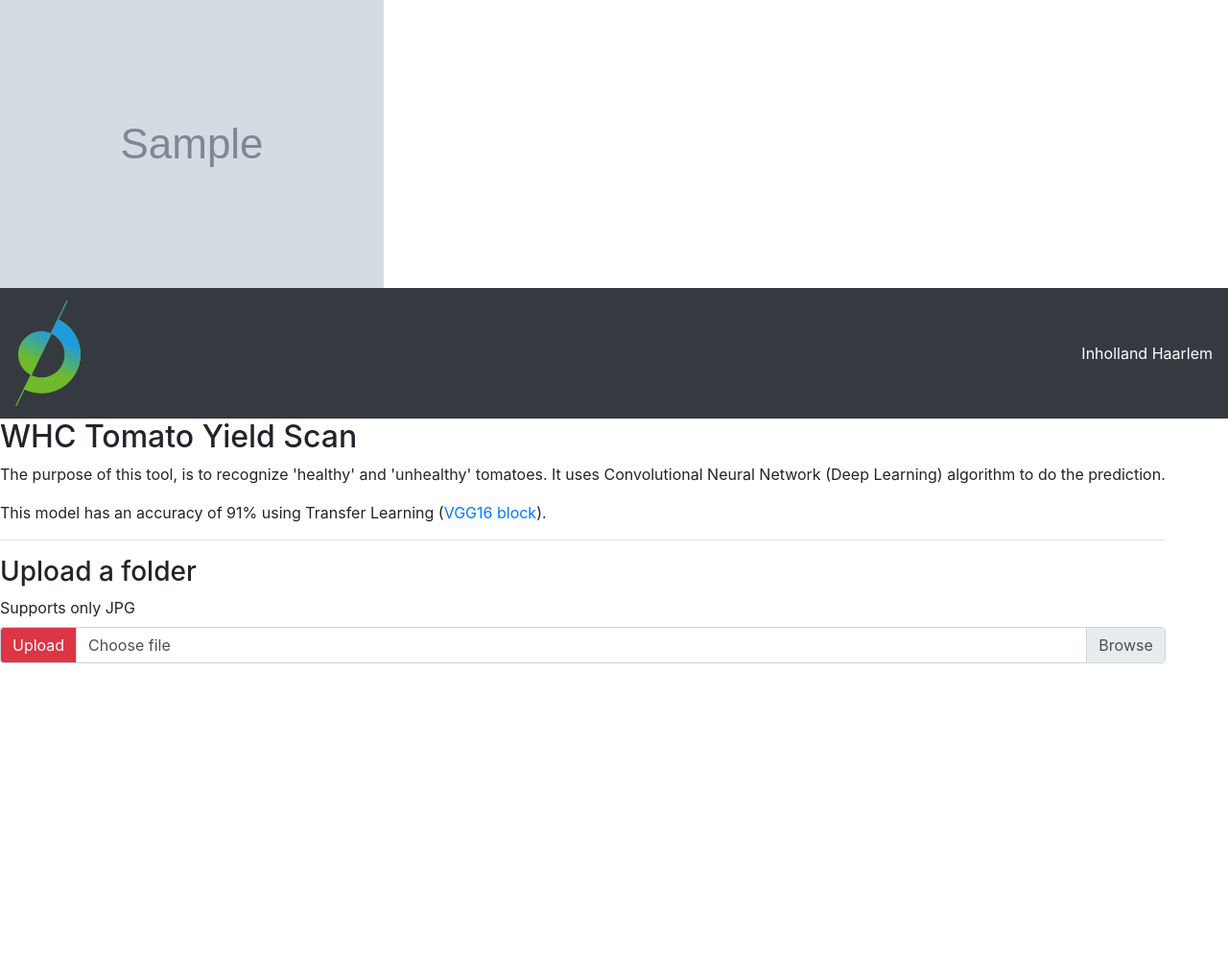
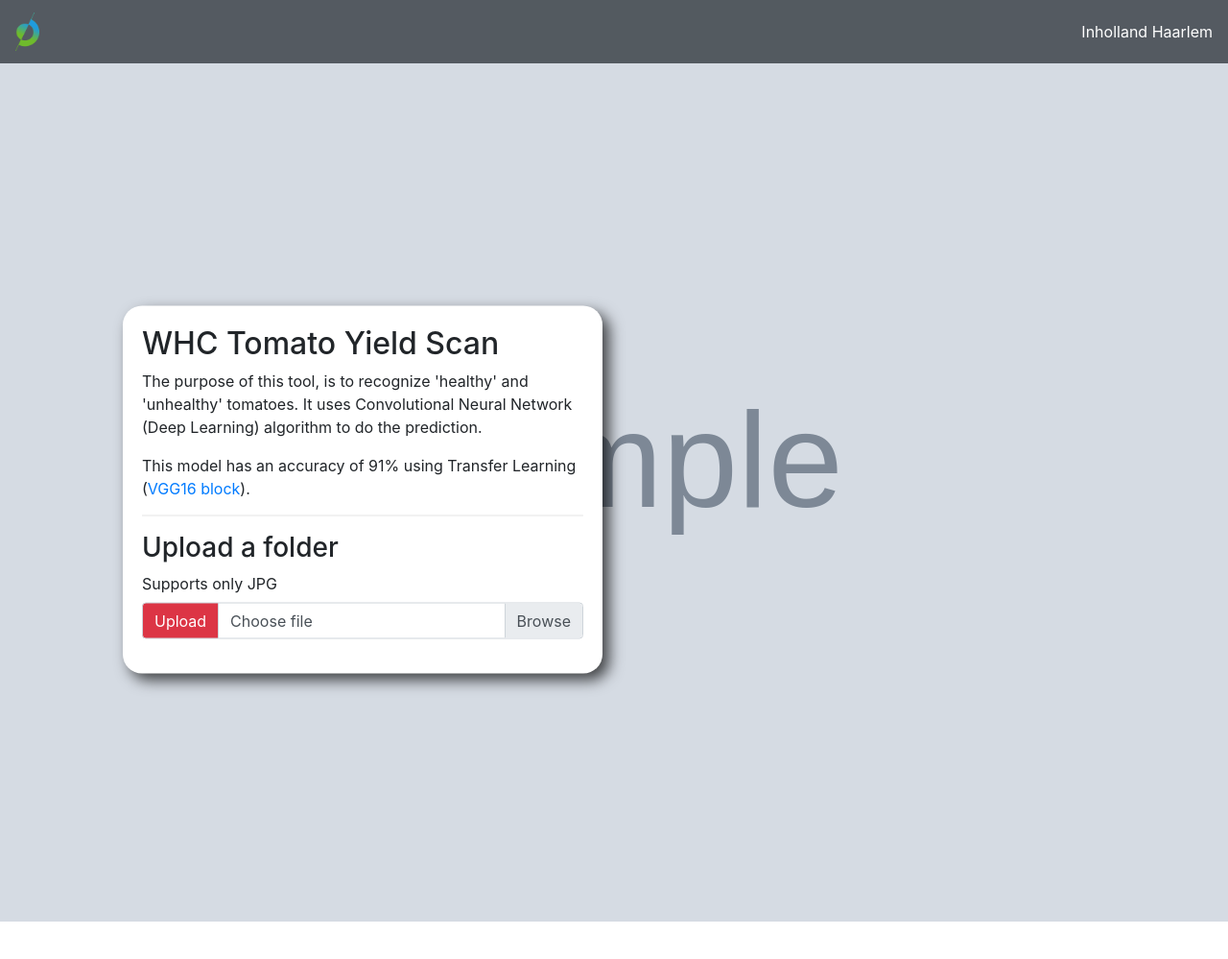
Before and after one commit to Jessevanduijne/4.2_WHC_Tomato_Yield_Scan, a Flask app: template App/WHC_Tomato_Yield_Scanner/templates/predict/predict.html in a window 1280 px wide. Shown: the top 999 px of the page at 96% size. Run offline with Flask 2, Linux system fonts and the light colour scheme; the template is opened without the code that fills it: most values are stand-ins (such as "Sample title", 1, 10 or a date in 2020); grey boxes marked "Sample" are stand-in pictures; some libraries are stand-ins or nearby versions.

Commit message:
merge fix

```diff
--- a/App/WHC_Tomato_Yield_Scanner/static/style.css
+++ b/App/WHC_Tomato_Yield_Scanner/static/style.css
@@ -0,0 +1,35 @@
+.predict {
+    top: 50%;
+    left: 10%;
+    background-color: white;
+    max-width: 500px;
+    padding: 20px;
+    transform: translateY(-50%);
+    border-radius: 20px;
+    box-shadow: 7px 7px 15px rgba(0, 0, 0, .7);
+}
+
+.tomatoSlider {
+    height: 100vh;
+    overflow: hidden;
+}
+
+.img {
+    width: 100%;
+}
+
+.navbar {
+    position: absolute;
+    top: 0;
+    left: 0;
+    width: 100%;
+    background-color: rgba(52, 58, 64, .8);
+}
+
+.brand-logo {
+    height: 40px;
+}
+
+.results {
+    margin-top: 80px;;
+}
--- a/App/WHC_Tomato_Yield_Scanner/templates/navbar.html
+++ b/App/WHC_Tomato_Yield_Scanner/templates/navbar.html
@@ -1,4 +1,4 @@
-<nav class="navbar navbar-dark bg-dark">
+<nav class="navbar navbar-dark">
     <a href="{{ url_for('predict.index') }}" class="navbar-brand"><img src="{{ url_for('static', filename='whc-logo.png') }}" class="brand-logo" alt="World Horti Center logo"></a>
     <span class="navbar-text">
         <a href="https://www.inholland.nl/" target="_blank">Inholland Haarlem</a>
--- a/App/WHC_Tomato_Yield_Scanner/templates/predict/predict.html
+++ b/App/WHC_Tomato_Yield_Scanner/templates/predict/predict.html
@@ -5,7 +5,7 @@
 <div class="tomatoSlider">
     {% for photo in tomatoes %}
     <div>
-        <img src="{{ url_for('static', filename='tomatoslider/'+photo) }}" alt="{{photo}}" class="img img-fluid">
+        <img src="../static/tomatoSlider/{{photo}}" alt="{{photo}}" class="img img-fluid">
     </div>
     {% endfor %}
 </div>
--- a/App/WHC_Tomato_Yield_Scanner/templates/predict/result.html
+++ b/App/WHC_Tomato_Yield_Scanner/templates/predict/result.html
@@ -17,13 +17,13 @@
 </div>
 <h3><a data-toggle="collapse" href="#collapseExample" role="button" aria-expanded="false" aria-controls="collapseExample" class="badge badge-pill badge-success">Toggle all predicted images</a></h3>
 <div class="text-right">
-    <a href="{{ url_for('render') }}" class="badge badge-pill badge-dark">Predict another set</a>
+    <a href="{{ url_for('predict.index') }}" class="badge badge-pill badge-dark">Predict another set</a>
 </div>
 <div class="collapse" id="collapseExample">
     <div class="row flex-wrap">
         {% for key, value in result.items() %}
             <div class="col-3 my-3">
-                <img src="{{ url_for('static', filename='uploads/'+key) }}" alt="{{ key }}" class="img img-thumbnail">
+                <img src="{{ url_for('static', filename='uploads/') }}{{ key }}" alt="{{ key }}" class="img img-thumbnail">
                 {# check if tomato is unhealthy #}
                 {% if value == 0.0 %}
                 <div class="alert alert-danger">
```
